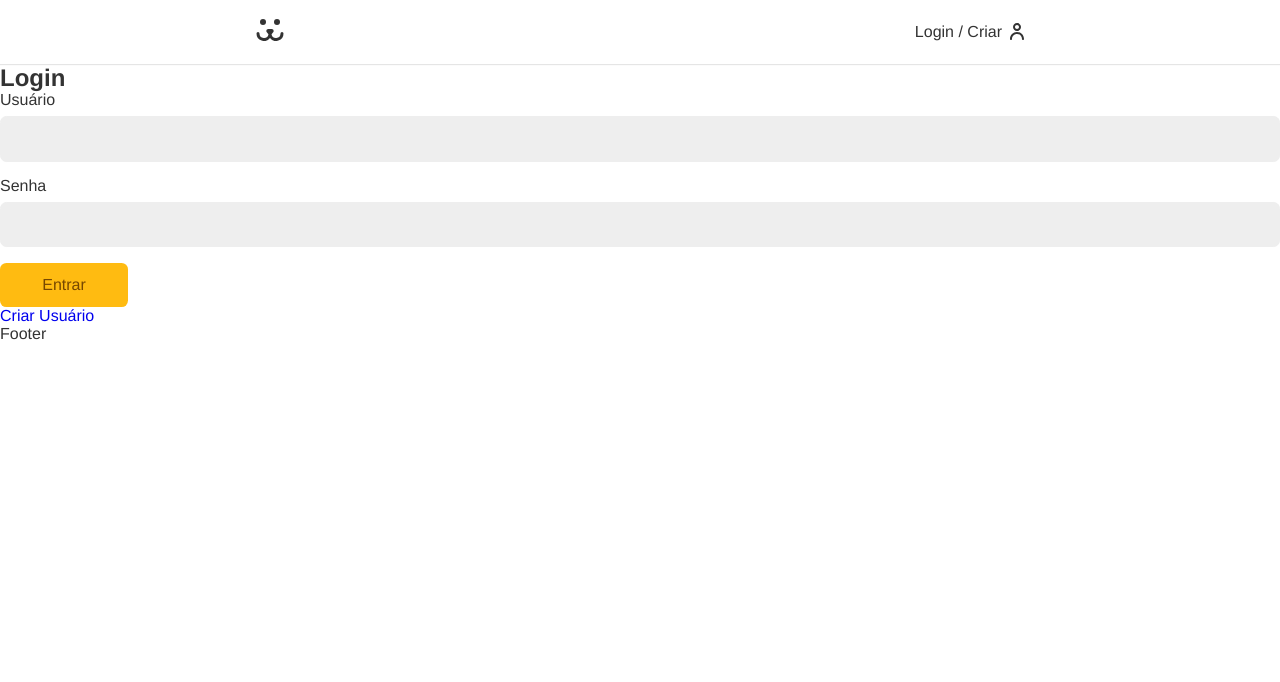
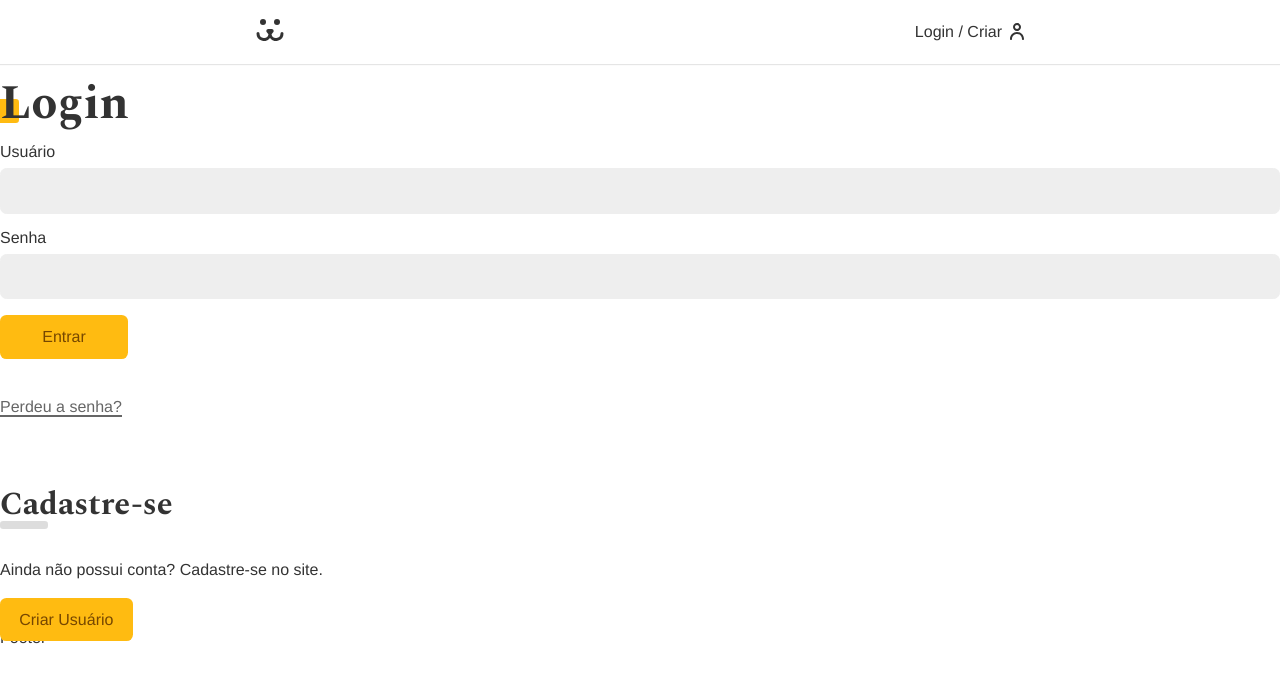
Before and after one commit to LucasLopesr/my-pets, a React (Vite) app: page /login in a window 1280 px wide. Shown: the top 682 px of the page. Built offline with nearby package versions, Linux system fonts and the light colour scheme.

Commit message:
feat: create user interface

```diff
--- a/src/App.css
+++ b/src/App.css
@@ -1,3 +1,4 @@
+@import url('https://fonts.googleapis.com/css2?family=Space+Mono:ital,wght@0,400;0,700;1,400&family=Spectral:wght@700&display=swap');
 * {
   box-sizing: border-box;
 }
@@ -37,7 +38,7 @@ button, input {
   color: #333;
 }
 
-.container {
+.app-container {
   max-width: 50rem;
   padding: 0 1rem;
   margin: 0 auto;
@@ -45,4 +46,40 @@ button, input {
 
 a {
   text-decoration: none;
+  color: #333;
 }
+
+.app-title {
+  font-family: var(--type-second);
+  line-height: 1;
+  font-size: 3rem;
+  margin: 1rem 0;
+  position: relative;
+  z-index: 1;
+}
+
+.app-title::after {
+  content: '';
+  display: block;
+  width: 1.5rem;
+  height: 1.5rem;
+  background: #fb1;
+  position: absolute;
+  bottom: 5px;
+  left: -5px;
+  border-radius: 0.2rem;
+  z-index: -1;
+}
+
+.app-anime-left {
+  opacity: 0;
+  transform: translateX(-20px);
+  animation: anime-left .3s forwards;
+}
+
+@keyframes anime-left {
+  to {
+    opacity: 1;
+    transform: initial;
+  }
+}
--- /dev/null
+++ b/src/Components/Forms/Error/Error.jsx
@@ -0,0 +1,11 @@
+import styles from './Error.module.css';
+export const Error = ({error}) => {
+
+  if (!error) {
+    return null;
+  }
+
+  return (
+    <p className={styles.error}> { error } </p>
+  )
+}
--- /dev/null
+++ b/src/Components/Forms/Error/Error.module.css
@@ -0,0 +1,4 @@
+.error {
+  color: #f31;
+  margin: 1rem 0;
+}
--- a/src/Components/Header/Header.jsx
+++ b/src/Components/Header/Header.jsx
@@ -10,7 +10,7 @@ const Header = () => {
 console.log(data);
   return (
     <header className={styles.header}>
-      <nav className={`${styles.nav} container`}>
+      <nav className={`${styles.nav} app-container`}>
         <Link className={styles.logo} to='/' aria-label='Pets - Home'><Logo/></Link>
         { data ? (
           <Link className={styles.loginButton} to='/account'> { data.username }</Link>
--- a/src/Pages/Login/LoginUser/LoginUser.jsx
+++ b/src/Pages/Login/LoginUser/LoginUser.jsx
@@ -4,11 +4,13 @@ import Input from '../../../Components/Forms/Input/Input';
 import Button from '../../../Components/Forms/Button/Button';
 import useForm from '../../../Hooks/useForm';
 import { UserContext } from '../../../Contexts/UserContext';
+import { Error } from '../../../Components/Forms/Error/Error';
+import styles from './LoginUser.module.css';
+import stylesBtn from '../../../Components/Forms/Button/Button.module.css';
 
 
 const LoginUser = () => {
-  const { userLogin, error, loading, isUserLogged } = useContext(UserContext);
-
+  const { userLogin, error, loading } = useContext(UserContext);
 
   const username = useForm();
   const password = useForm();
@@ -21,9 +23,9 @@ const LoginUser = () => {
   }
 
   return (
-    <section>
-      <h1>Login</h1>
-      <form action='' onSubmit={ handleLogin }>
+    <section className='app-anime-left'>
+      <h1 className='app-title'>Login</h1>
+      <form className={styles.form} action='' onSubmit={ handleLogin }>
         <Input label='Usuário' type='text' id='username' {...username}/>
         <Input label='Senha' type='password' id='password' {...password}/>
         { loading ? (
@@ -31,11 +33,15 @@ const LoginUser = () => {
         ) : (
           <Button type='submit'>Entrar</Button>
         )}
+        <Error error={error}/>
+      </form>
+      <Link className={styles.recover} to='recover'> Perdeu a senha?</Link>
+      <div className={styles.create}>
+        <h2 className={styles.subtitle}> Cadastre-se </h2>
+        <p>Ainda não possui conta? Cadastre-se no site.</p>
+        <Link className={stylesBtn.button} to='create'> Criar Usuário</Link>
+      </div>
 
-        {error && <p> { error }</p>}
-      </form>
-
-      <Link to='create'> Criar Usuário</Link>
     </section>
   )
 }
--- /dev/null
+++ b/src/Pages/Login/LoginUser/LoginUser.module.css
@@ -0,0 +1,42 @@
+.form {
+  margin-bottom: 2rem;
+}
+
+.recover {
+  display: inline-block;
+  color: #666;
+  padding: 0.5rem 0;
+  line-height: 1;
+}
+
+.recover::after {
+  content: '';
+  height: 2px;
+  width: 100%;
+  background: currentColor;
+  display: block;
+}
+
+.create {
+  margin-top: 4rem;
+}
+
+.create p {
+  margin-top: 2rem;
+  margin-bottom: 2rem;
+}
+
+.subtitle {
+  font-family: var(--type-second);
+  line-height: 1;
+  font-size: 2rem;
+}
+
+.subtitle::after {
+  content: '';
+  display: block;
+  background: #ddd;
+  height: 0.5rem;
+  width: 3rem;
+  border-radius: 0.2rem;
+}
```
